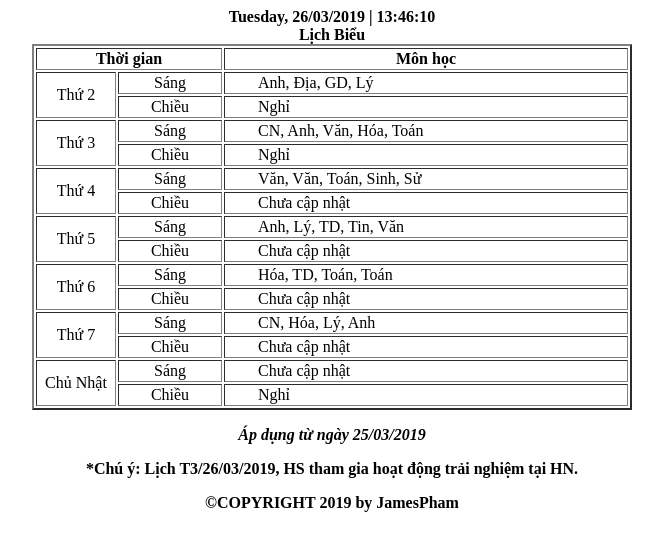
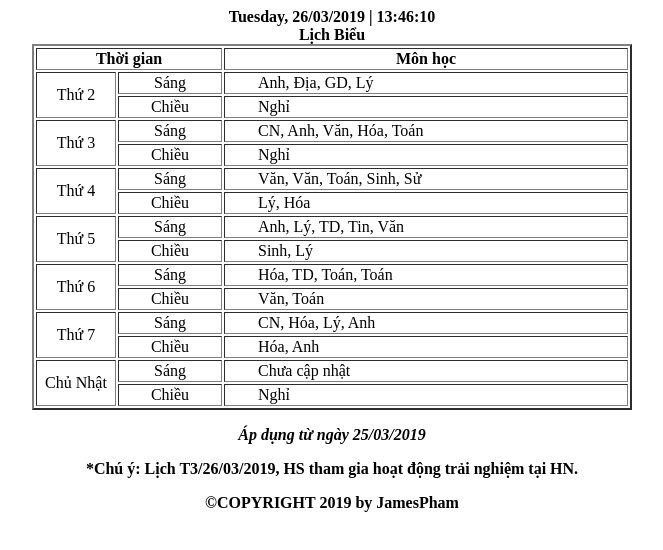
Before and after one commit to ngochaibkit/ngochaibkit.github.io, a plain HTML site: page index.html in a window 1280 px wide. Shown: the whole page, without its empty margins (308-971 px from the left). Drawn offline with Linux system fonts and the light colour scheme.

Commit message:
Update index.html

```diff
--- a/index.html
+++ b/index.html
@@ -78,7 +78,7 @@
 				<tr>
 
 					<td><center>Chiều</center></td>
-					<td>&emsp;&emsp;Chưa cập nhật</td>
+					<td>&emsp;&emsp;Lý, Hóa</td>
 				</tr>
 				<tr>
 					<td rowspan="2"><center>Thứ 5</center></td>
@@ -88,7 +88,7 @@
 				<tr>
 
 					<td><center>Chiều</center></td>
-					<td>&emsp;&emsp;Chưa cập nhật</td>
+					<td>&emsp;&emsp;Sinh, Lý</td>
 				</tr>
 				<tr>
 					<td rowspan="2"><center>Thứ 6</center></td>
@@ -98,7 +98,7 @@
 				<tr>
 
 					<td><center>Chiều</center></td>
-					<td>&emsp;&emsp;Chưa cập nhật</td>
+					<td>&emsp;&emsp;Văn, Toán</td>
 				</tr>
 				<tr>
 					<td rowspan="2"><center>Thứ 7</center></td>
@@ -108,7 +108,7 @@
 				<tr>
 
 					<td><center>Chiều</center></td>
-					<td>&emsp;&emsp;Chưa cập nhật</td>
+					<td>&emsp;&emsp;Hóa, Anh</td>
 				</tr>
 				<tr>
 					<td rowspan="2"><center>Chủ Nhật</center></td>
```
